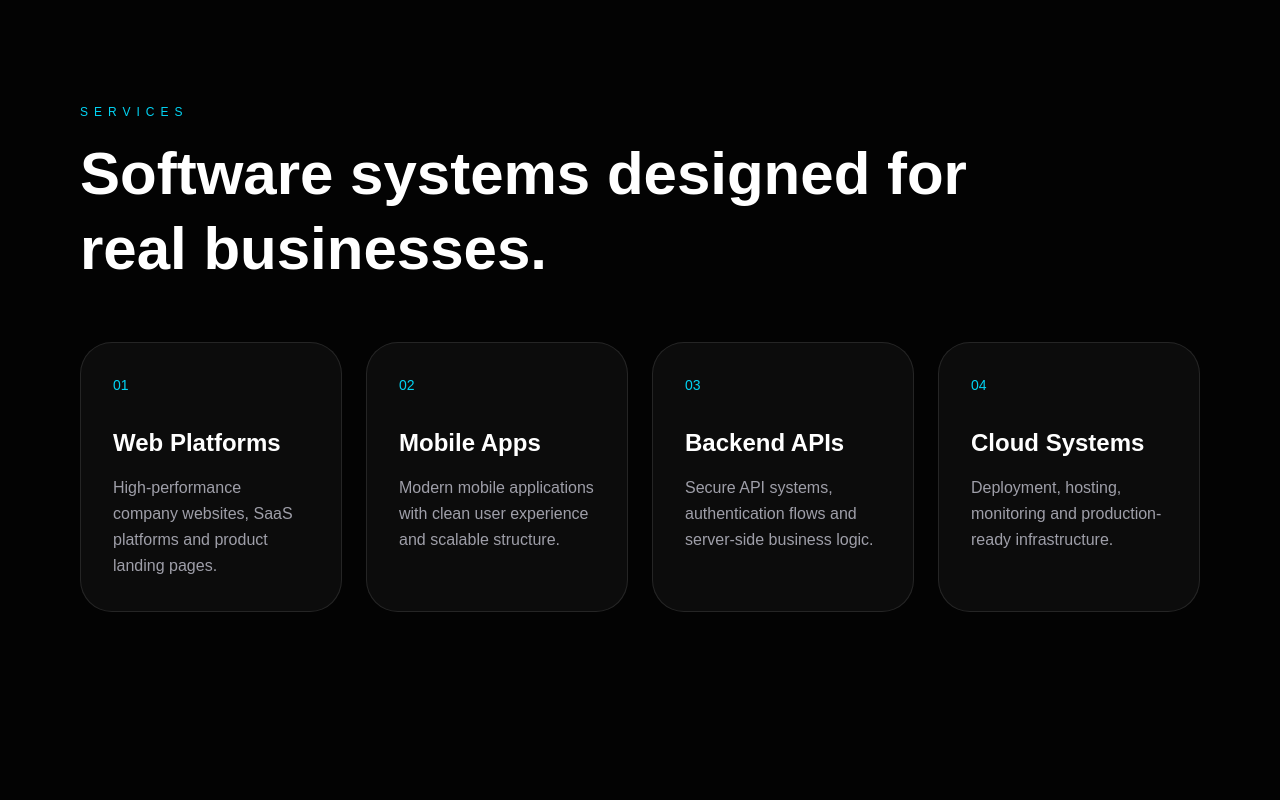
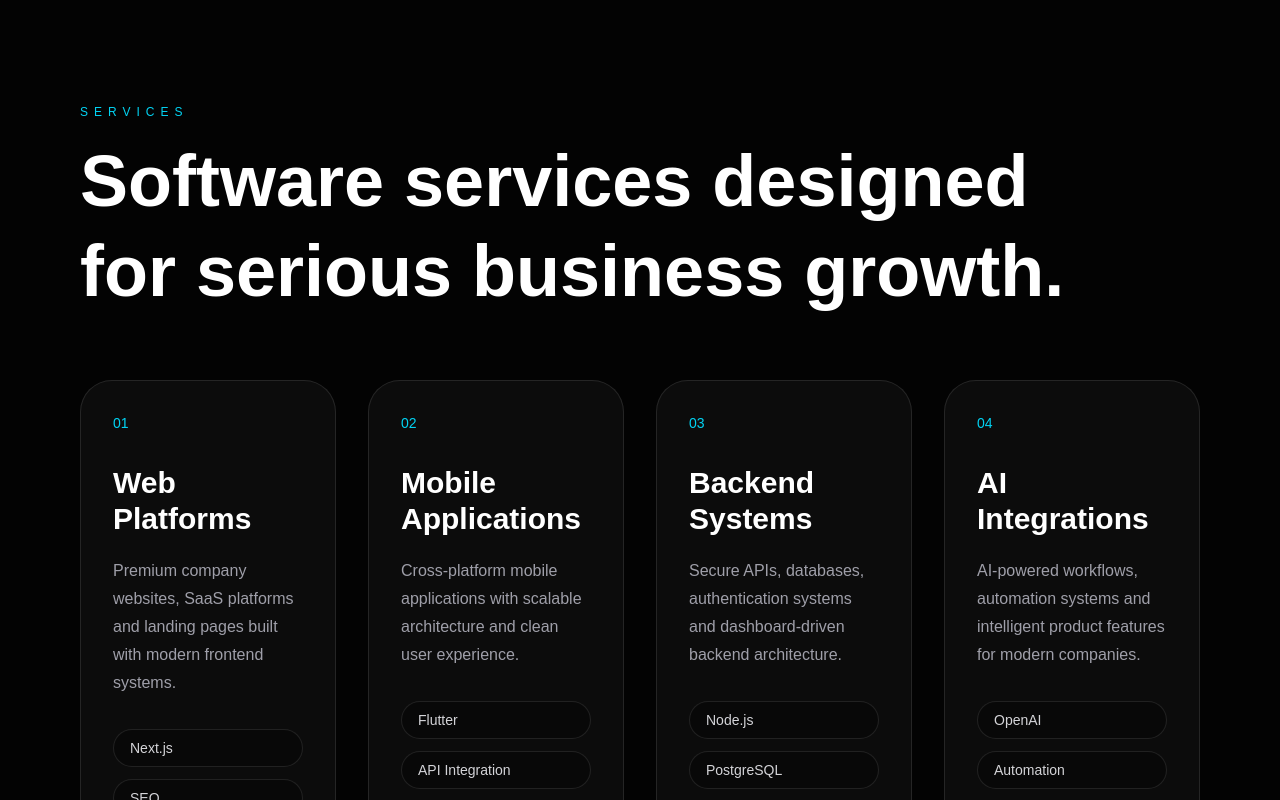
Before and after one commit to 2LLSOFT/2llsoft-clean, a Next.js app: page / in a window 1280 px wide. Shown: the part 1660-2460 px from the top of the page. Built offline with nearby package versions, Linux system fonts and the light colour scheme.

Commit message:
upgrade premium services section

```diff
--- a/sections/Services.tsx
+++ b/sections/Services.tsx
@@ -1,19 +1,27 @@
 const services = [
   {
     title: "Web Platforms",
-    text: "High-performance company websites, SaaS platforms and product landing pages.",
+    description:
+      "Premium company websites, SaaS platforms and landing pages built with modern frontend systems.",
+    items: ["Next.js", "SEO", "Responsive UI"],
   },
   {
-    title: "Mobile Apps",
-    text: "Modern mobile applications with clean user experience and scalable structure.",
+    title: "Mobile Applications",
+    description:
+      "Cross-platform mobile applications with scalable architecture and clean user experience.",
+    items: ["Flutter", "API Integration", "Push-ready"],
   },
   {
-    title: "Backend APIs",
-    text: "Secure API systems, authentication flows and server-side business logic.",
+    title: "Backend Systems",
+    description:
+      "Secure APIs, databases, authentication systems and dashboard-driven backend architecture.",
+    items: ["Node.js", "PostgreSQL", "Prisma"],
   },
   {
-    title: "Cloud Systems",
-    text: "Deployment, hosting, monitoring and production-ready infrastructure.",
+    title: "AI Integrations",
+    description:
+      "AI-powered workflows, automation systems and intelligent product features for modern companies.",
+    items: ["OpenAI", "Automation", "Custom AI"],
   },
 ];
 
@@ -24,27 +32,38 @@ export default function Services() {
         Services
       </p>
 
-      <h2 className="mt-4 max-w-4xl text-4xl font-black leading-tight md:text-6xl">
-        Software systems designed for real businesses.
+      <h2 className="mt-4 max-w-5xl text-4xl font-black leading-tight md:text-7xl">
+        Software services designed for serious business growth.
       </h2>
 
-      <div className="mt-14 grid gap-6 md:grid-cols-4">
+      <div className="mt-16 grid gap-8 lg:grid-cols-4">
         {services.map((service, index) => (
           <div
             key={service.title}
             className="rounded-[2rem] border border-white/10 bg-white/[0.04] p-8 transition duration-300 hover:-translate-y-2 hover:border-cyan-400/40 hover:bg-cyan-400/10"
           >
-            <div className="mb-8 text-sm text-cyan-400">
+            <div className="text-sm text-cyan-400">
               0{index + 1}
             </div>
 
-            <h3 className="text-2xl font-bold">
+            <h3 className="mt-8 text-3xl font-black">
               {service.title}
             </h3>
 
-            <p className="mt-4 leading-relaxed text-zinc-400">
-              {service.text}
+            <p className="mt-5 leading-7 text-zinc-400">
+              {service.description}
             </p>
+
+            <div className="mt-8 space-y-3">
+              {service.items.map((item) => (
+                <div
+                  key={item}
+                  className="rounded-full border border-white/10 bg-black/30 px-4 py-2 text-sm text-zinc-300"
+                >
+                  {item}
+                </div>
+              ))}
+            </div>
           </div>
         ))}
       </div>
```
